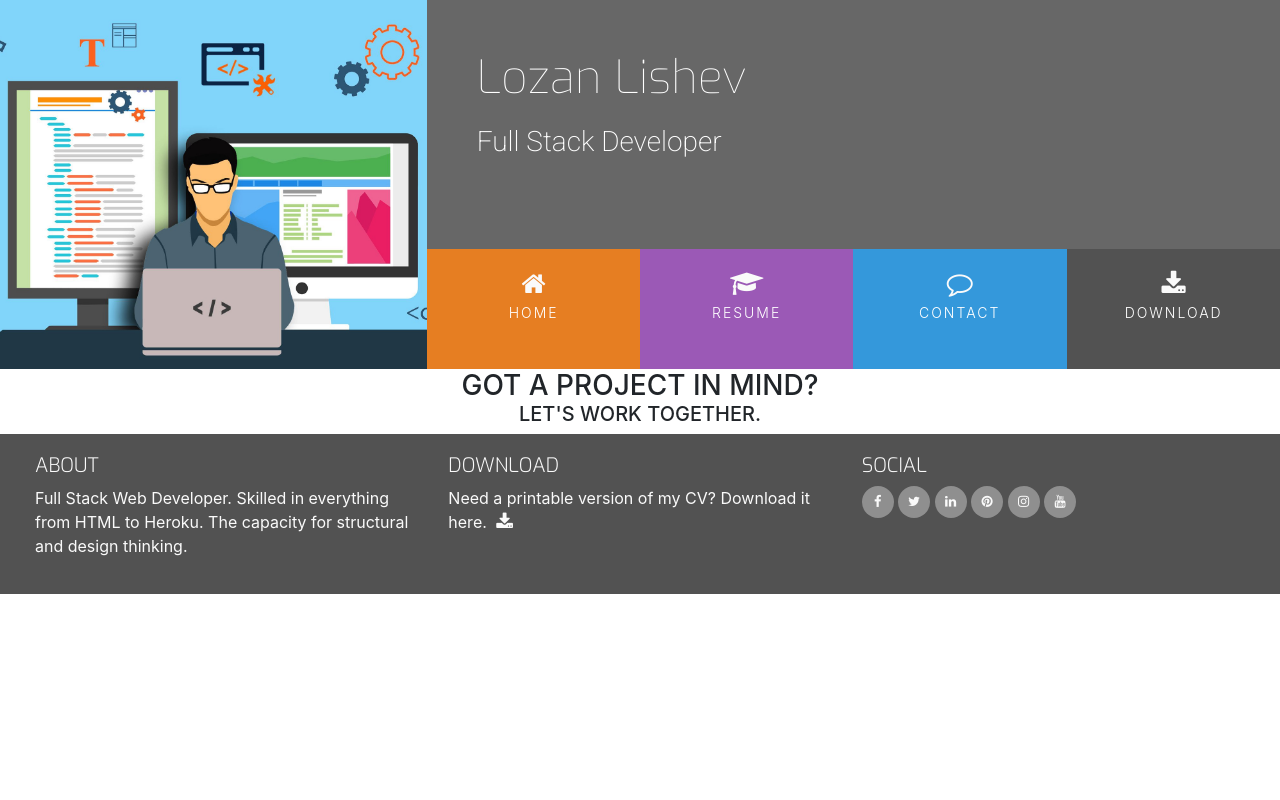
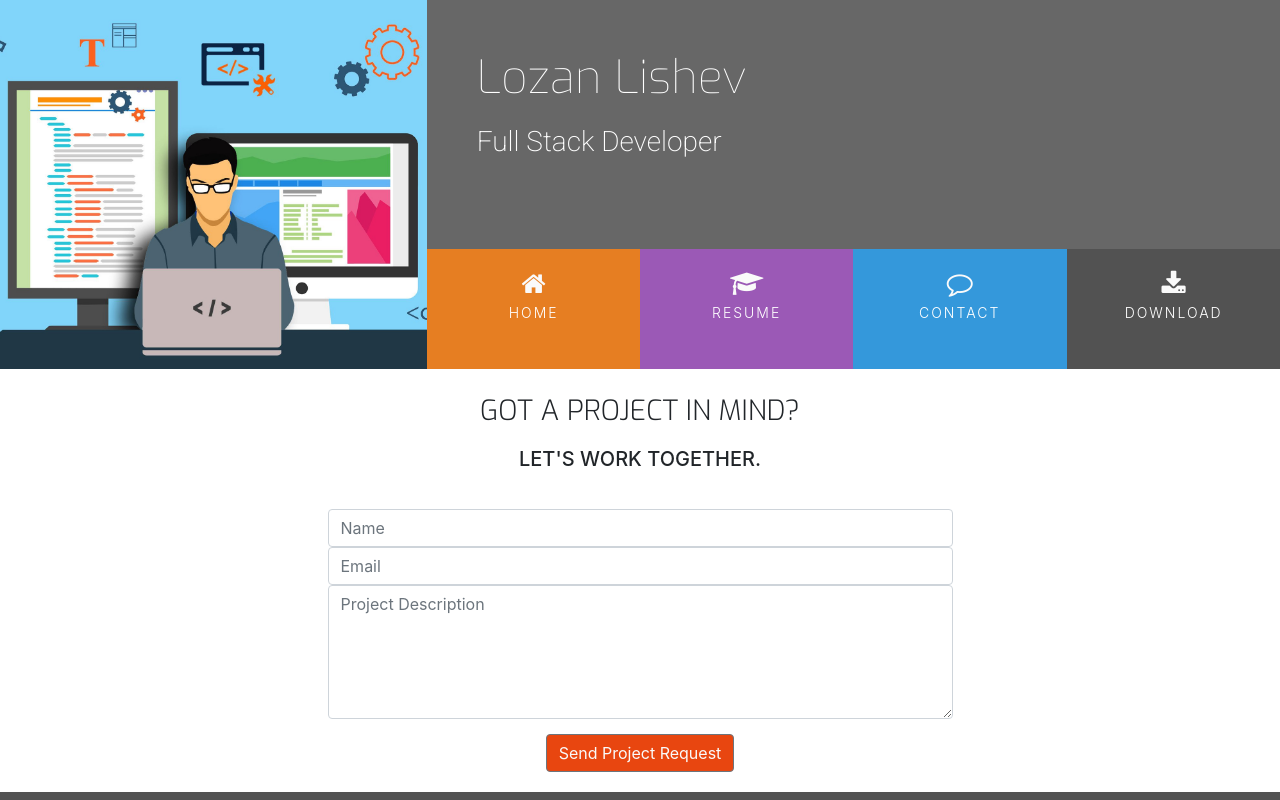
Before and after one commit to Web-Cookie/resume-project, a plain HTML site: page contact.html in a window 1280 px wide. Shown: the top 800 px of the page. Drawn offline with nearby package versions, Linux system fonts and the light colour scheme.

Commit message:
Last Update

```diff
--- a/assets/css/style.css
+++ b/assets/css/style.css
@@ -17,6 +17,11 @@
 
 .bg-color-work-history {
   background-color: #9b59b6;
+}
+
+.bg-color-contact {
+  background-color: #fff;
+
 }
 
 .ui-menu-color-home {
@@ -309,7 +314,7 @@ footer {
 }
 
 .timeline-item {
-  padding: 43m 2em 0em 2em;
+  padding: 4em 2em 0em 2em;
   position: relative;
   color: #fafafa;
   border-left: 1px solid;
@@ -348,3 +353,37 @@ footer {
 .history-item {
   margin-bottom: 30px;
 }
+
+/* ------------------------------------------Contact Form */
+.contact-heading {
+  font-family: "Exo", sans-serif;
+  font-weight: 300;
+  margin-top: 25px;
+  margin-bottom: 20px;
+
+}
+
+.center-form {
+  padding-top: 10px;
+  margin: 0 auto;
+  max-width: 70%;
+}
+
+button[type="submit"] {
+  margin-top: 15px;
+  margin-bottom: 20px;
+  color: #fafafa;
+  background-color: #e84610;
+}
+
+/* ------------------------------------------Media Quaries */
+
+@media(min-width: 992px) {
+  .center-form {
+      padding-top: 30px;
+      min-height: 240px;
+      margin: 0 auto;
+      max-width: 50%;
+  }
+
+}
--- a/contact.html
+++ b/contact.html
@@ -51,6 +51,18 @@
           <div class="col">
             <h3 class="contact-heading uppercase text-center">Got a project in mind?</h3>
             <h5 class="uppercase text-center">Let's work together.</h5>
+            <div class="center-form">
+                <form>
+                  <input type="text" name="name" id="fullname" class="form-control" placeholder="Name" required />
+                  <input type="email" name="email" id="emailaddress" class="form-control" placeholder="Email" required />
+                  <textarea rows="5" name="projectsummary" id="projectsummary" class="form-control" placeholder="Project Description" required></textarea>
+                  <div class="form-row text-center">
+                    <div class="col">
+                      <button type="submit" class="btn btn-secondary">Send Project Request</button>
+                    </div>
+                  </div>
+                </form>
+            </div>
           </div>
       </div>
   </section>
```
Also changed, not shown: index.html (+4 -4 lines), 1 other file.
